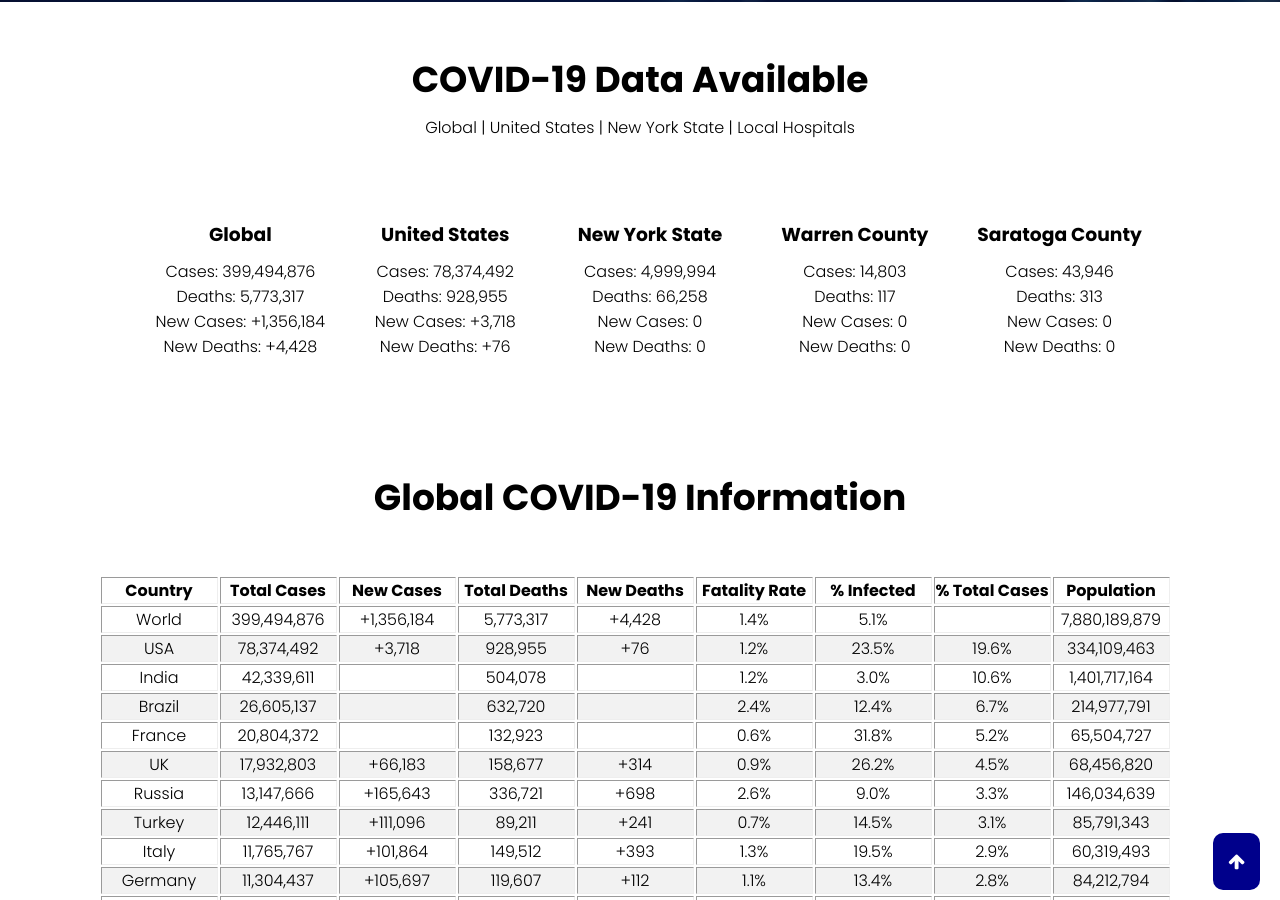
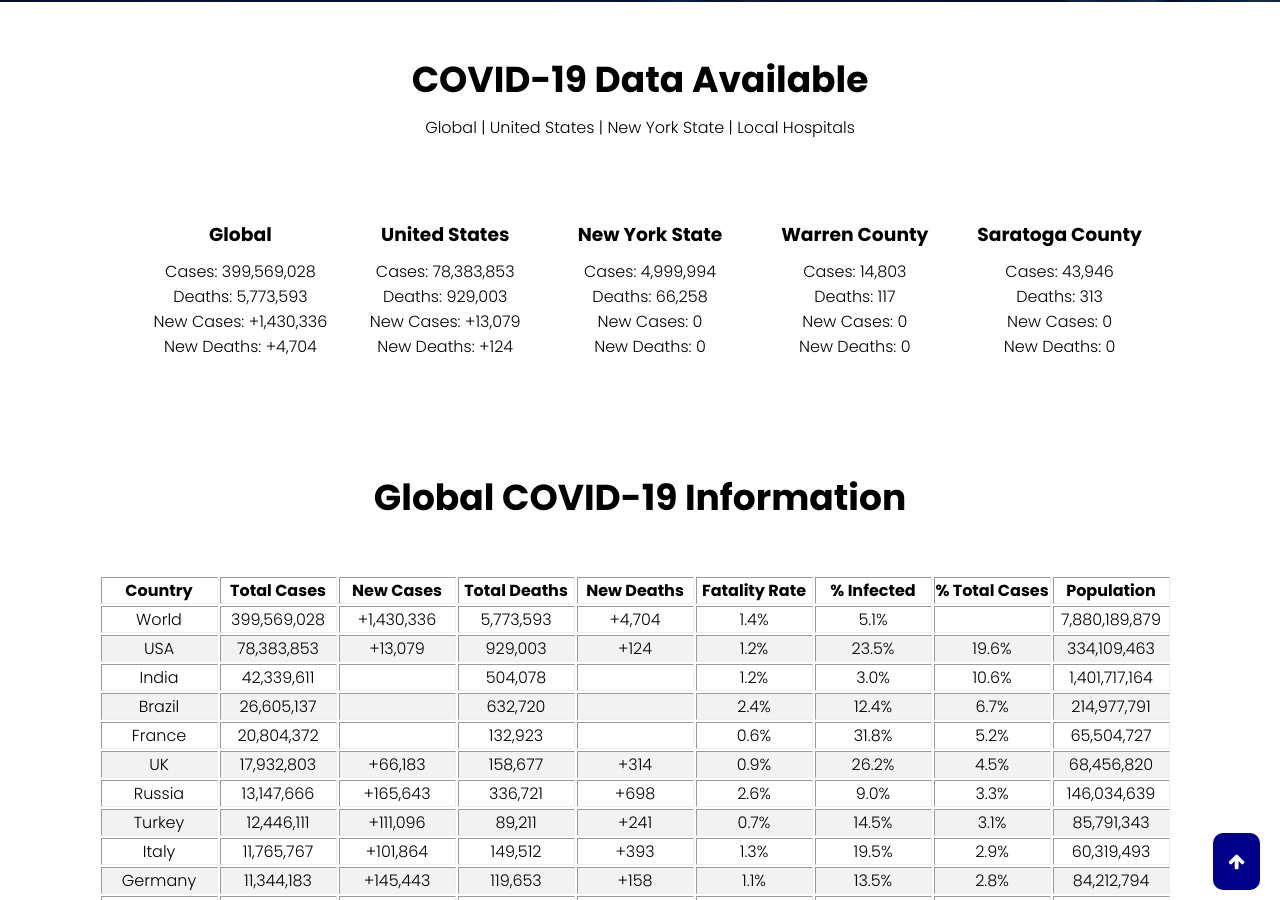
Before and after one commit to Pasin3ru/Tracking-COVID-19, a Jekyll site: the page built from index.html, in a window 1280 px wide and 900 px high, scrolled down 898 px. Built offline with Jekyll 4.4.1, drawn with Linux system fonts in a browser that asks for light colours; some of the changed text lies outside the part shown.

Commit message:
update case numbers

```diff
--- /dev/null
+++ b/_data/gf_hospital.json
@@ -0,0 +1 @@
+{"Date":{"93":"Feb 6","261":"Feb 5","483":"Feb 4","671":"Feb 3","874":"Feb 2"},"Patients Currently":{"93":30,"261":30,"483":32,"671":34,"874":39},"Patients Admitted":{"93":5,"261":4,"483":4,"671":2,"874":5},"Patients In ICU":{"93":5,"261":4,"483":4,"671":4,"874":6},"Patients Expired":{"93":0,"261":0,"483":0,"671":2,"874":1}}
--- /dev/null
+++ b/_data/s_hospital.json
@@ -0,0 +1 @@
+{"Date":{"62":"Feb 6","226":"Feb 5","531":"Feb 4","674":"Feb 3","892":"Feb 2"},"Patients Currently":{"62":20,"226":23,"531":23,"674":27,"892":32},"Patients Admitted":{"62":2,"226":2,"531":1,"674":2,"892":3},"Patients In ICU":{"62":4,"226":8,"531":6,"674":7,"892":7},"Patients Expired":{"62":3,"226":0,"531":1,"674":3,"892":1}}
--- a/_data/us_total_data.json
+++ b/_data/us_total_data.json
@@ -1 +1 @@
-{"0":{"Total Cases: ":"78,374,492","Total Deaths: ":"928,955","New Cases: ":"+3,718","New Deaths: ":"+76"}}
+{"0":{"Total Cases: ":"78,383,853","Total Deaths: ":"929,003","New Cases: ":"+13,079","New Deaths: ":"+124"}}
--- a/_data/world_total_data.json
+++ b/_data/world_total_data.json
@@ -1 +1 @@
-{"0":{"Total Cases: ":"399,494,876","Total Deaths: ":"5,773,317","New Cases: ":"+1,356,184","New Deaths: ":"+4,428"}}
+{"0":{"Total Cases: ":"399,569,028","Total Deaths: ":"5,773,593","New Cases: ":"+1,430,336","New Deaths: ":"+4,704"}}
--- a/_includes/hospital-tables/global_data.html
+++ b/_includes/hospital-tables/global_data.html
@@ -15,10 +15,10 @@
   <tbody>
     <tr>
       <td>World</td>
-      <td>399,494,876</td>
-      <td>+1,356,184</td>
-      <td>5,773,317</td>
-      <td>+4,428</td>
+      <td>399,569,028</td>
+      <td>+1,430,336</td>
+      <td>5,773,593</td>
+      <td>+4,704</td>
       <td>1.4%</td>
       <td>5.1%</td>
       <td></td>
@@ -26,10 +26,10 @@
     </tr>
     <tr>
       <td>USA</td>
-      <td>78,374,492</td>
-      <td>+3,718</td>
-      <td>928,955</td>
-      <td>+76</td>
+      <td>78,383,853</td>
+      <td>+13,079</td>
+      <td>929,003</td>
+      <td>+124</td>
       <td>1.2%</td>
       <td>23.5%</td>
       <td>19.6%</td>
@@ -114,12 +114,12 @@
     </tr>
     <tr>
       <td>Germany</td>
-      <td>11,304,437</td>
-      <td>+105,697</td>
-      <td>119,607</td>
-      <td>+112</td>
+      <td>11,344,183</td>
+      <td>+145,443</td>
+      <td>119,653</td>
+      <td>+158</td>
       <td>1.1%</td>
-      <td>13.4%</td>
+      <td>13.5%</td>
       <td>2.8%</td>
       <td>84,212,794</td>
     </tr>
@@ -278,6 +278,17 @@
       <td>11,670,362</td>
     </tr>
     <tr>
+      <td>Israel</td>
+      <td>3,279,397</td>
+      <td>+31,971</td>
+      <td>9,276</td>
+      <td>+50</td>
+      <td>0.3%</td>
+      <td>35.2%</td>
+      <td>0.8%</td>
+      <td>9,326,000</td>
+    </tr>
+    <tr>
       <td>Czechia</td>
       <td>3,273,375</td>
       <td>+29,576</td>
@@ -289,22 +300,11 @@
       <td>10,740,785</td>
     </tr>
     <tr>
-      <td>Israel</td>
-      <td>3,262,672</td>
-      <td>+15,246</td>
-      <td>9,226</td>
-      <td></td>
-      <td>0.3%</td>
-      <td>35.0%</td>
-      <td>0.8%</td>
-      <td>9,326,000</td>
-    </tr>
-    <tr>
       <td>Canada</td>
-      <td>3,136,690</td>
-      <td></td>
-      <td>34,815</td>
-      <td></td>
+      <td>3,144,923</td>
+      <td>+8,233</td>
+      <td>34,945</td>
+      <td>+130</td>
       <td>1.1%</td>
       <td>8.2%</td>
       <td>0.8%</td>
@@ -1147,6 +1147,17 @@
       <td>905,539</td>
     </tr>
     <tr>
+      <td>Mozambique</td>
+      <td>224,434</td>
+      <td>+87</td>
+      <td>2,185</td>
+      <td>+2</td>
+      <td>1.0%</td>
+      <td>0.7%</td>
+      <td>0.1%</td>
+      <td>32,654,953</td>
+    </tr>
+    <tr>
       <td>Montenegro</td>
       <td>224,368</td>
       <td>+594</td>
@@ -1158,17 +1169,6 @@
       <td>628,193</td>
     </tr>
     <tr>
-      <td>Mozambique</td>
-      <td>224,347</td>
-      <td></td>
-      <td>2,183</td>
-      <td></td>
-      <td>1.0%</td>
-      <td>0.7%</td>
-      <td>0.1%</td>
-      <td>32,654,953</td>
-    </tr>
-    <tr>
       <td>Kyrgyzstan</td>
       <td>199,617</td>
       <td>+98</td>
--- a/_includes/hospital-tables/us_data.html
+++ b/_includes/hospital-tables/us_data.html
@@ -14,12 +14,12 @@
   <tbody>
     <tr>
       <td>USA Total</td>
-      <td>78,374,492</td>
-      <td>+3,718</td>
-      <td>928,955</td>
-      <td>+76</td>
+      <td>78,383,853</td>
+      <td>+13,079</td>
+      <td>929,003</td>
+      <td>+124</td>
       <td>48,302,548</td>
-      <td>918,299,891</td>
+      <td>918,376,996</td>
       <td>334,109,463</td>
     </tr>
     <tr>
@@ -224,12 +224,12 @@
     </tr>
     <tr>
       <td>Minnesota</td>
-      <td>1,311,504</td>
-      <td></td>
-      <td>11,784</td>
-      <td></td>
+      <td>1,320,865</td>
+      <td>+9,361</td>
+      <td>11,832</td>
+      <td>+48</td>
       <td>N/A</td>
-      <td>18,179,549</td>
+      <td>18,256,654</td>
       <td>5,639,632</td>
     </tr>
     <tr>
--- a/write_hospital_data.py
+++ b/write_hospital_data.py
@@ -27,6 +27,7 @@ hosp.rename(columns={'as_of_date': 'Date',
                     'patients_expired':'Patients Expired'}, inplace=True)
 hosp.to_html("/Users/rkp/Jupyter-Notebook/Web-Page/Tracking-COVID-19/_includes/hospital\
 -tables/gf_hospital.html", col_space=60, justify="center", index=False)
+hosp.to_json("/Users/rkp/Jupyter-Notebook/Web-Page/Tracking-COVID-19/_data/gf_hospital.json")
 
 hosp2 = pd.read_csv('https://health.data.ny.gov/resource/jw46-jpb7.csv')
 hosp2['as_of_date'] = pd.to_datetime(hosp2['as_of_date']).dt.strftime("%-b %-d")
@@ -46,4 +47,8 @@ hosp2.rename(columns={'as_of_date': 'Date',
                     'patients_expired':'Patients Expired'}, inplace=True)
 hosp2.to_html("/Users/rkp/Jupyter-Notebook/Web-Page/Tracking-COVID-19/_includes/hospital\
 -tables/s_hospital.html", col_space=75, justify="center", index=False)
+
+hosp2.to_json("/Users/rkp/Jupyter-Notebook/Web-Page/Tracking-COVID-19/_data/s_hospital.json")
+
+
 print('File Written Successfully')
```
Also changed, not shown: _charts/my_chart.html (+8 -9 lines).
